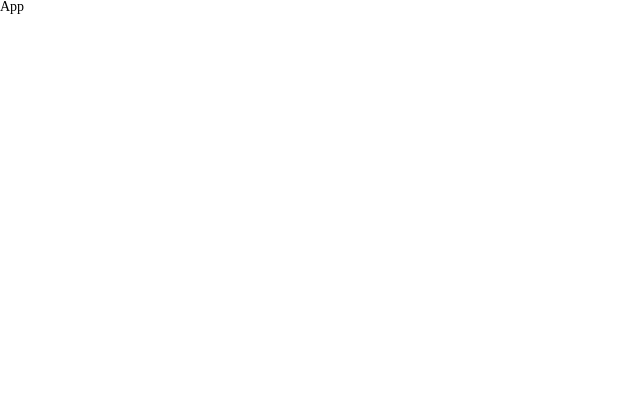
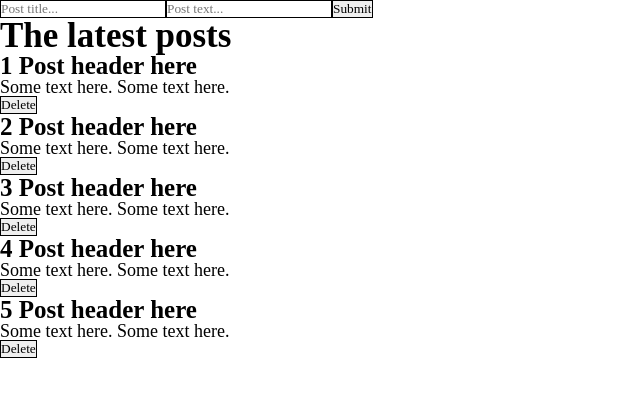
Before and after one commit to relhfox/rustle_demo, a React (Create React App) app: page / in a window 1280 px wide. Shown: the top 396 px of the page, without its empty margins (0-640 px from the left). Built offline with nearby package versions, Linux system fonts and the light colour scheme.

Commit message:
Post creation feature added

```diff
--- a/src/App.js
+++ b/src/App.js
@@ -1,10 +1,53 @@
-import React from 'react'
+import React, { useState } from 'react'
 import './styles/App.css'
+import PostsList from './components/PostsList'
+import MyButton from './components/UI/button/MyButton'
+import MyInput from './components/UI/input/MyInput'
 
 function App() {
+
+  const [posts, setPosts] = useState([
+    {id: 1, title: 'Post header here', body: 'Some text here. Some text here.'},
+    {id: 2, title: 'Post header here', body: 'Some text here. Some text here.'},
+    {id: 3, title: 'Post header here', body: 'Some text here. Some text here.'},
+    {id: 4, title: 'Post header here', body: 'Some text here. Some text here.'},
+    {id: 5, title: 'Post header here', body: 'Some text here. Some text here.'}
+  ])
+
+  const [post, setPost] = useState({title: '', body: ''})
+
+  const addPost = (e) => {
+    e.preventDefault()
+
+    setPosts([{id: Date.now(), ...post}, ...posts])
+    setPost({title: '', body: ''})
+  }
+
   return (
-    <div className="App">
-      App
+    <div className='container'>
+
+      <form>
+
+        <MyInput
+          type='text'
+          value={post.title}
+          onChange={e => setPost({...post, title: e.target.value})}
+          placeholder='Post title...'
+        />
+
+        <MyInput
+          type='text'
+          value={post.body}
+          onChange={e => setPost({...post, body: e.target.value})}
+          placeholder='Post text...'
+        />
+
+        <MyButton onClick={addPost}>Submit</MyButton>
+
+      </form>
+
+      <PostsList posts={posts}/>
+
     </div>
   );
 }
--- /dev/null
+++ b/src/components/Post.jsx
@@ -0,0 +1,24 @@
+import React from 'react'
+import MyButton from './UI/button/MyButton'
+
+const Post = ({post}) => {
+    return (
+        <div className='post'>
+
+            <div className='post__header'>
+                <h2>{post.id} {post.title}</h2>
+            </div>
+
+            <div className='post__body'>
+                {post.body}
+            </div>
+
+            <div className='post__buttons'>
+                <MyButton>Delete</MyButton>
+            </div>
+
+        </div>
+    )
+}
+
+export default Post
--- /dev/null
+++ b/src/components/PostsList.jsx
@@ -0,0 +1,16 @@
+import React from 'react'
+import Post from './Post'
+
+const PostsList = ({posts}) => {
+    return (
+        <div className='posts_list'>
+            <h1>The latest posts</h1>
+
+            {posts.map(post =>
+                <Post post={post} key={post.id}/>
+            )}
+        </div>
+    )
+}
+
+export default PostsList
--- /dev/null
+++ b/src/components/UI/button/MyButton.jsx
@@ -0,0 +1,12 @@
+import React from 'react'
+import styles from './MyButton.module.css'
+
+const MyButton = ({children, ...props}) => {
+    return (
+        <button className={styles.myBttn} {...props}>
+            {children}
+        </button>
+    )
+}
+
+export default MyButton
--- /dev/null
+++ b/src/components/UI/button/MyButton.module.css
@@ -0,0 +1,3 @@
+.myBttn {
+    border: 1px solid;
+}
--- /dev/null
+++ b/src/components/UI/input/MyInput.jsx
@@ -0,0 +1,10 @@
+import React from 'react'
+import styles from './MyInput.module.css'
+
+const MyInput = (props) => {
+    return (
+        <input className={styles.MyInpt} {...props}/>
+    )
+}
+
+export default MyInput
--- /dev/null
+++ b/src/components/UI/input/MyInput.module.css
@@ -0,0 +1,3 @@
+.MyInpt {
+    border: 1px solid;
+}
--- a/src/styles/App.css
+++ b/src/styles/App.css
@@ -13,3 +13,25 @@ a:hover{text-decoration:none;}
 ul li{list-style:none;}
 img{vertical-align:top;}
 h1,h2,h3,h4,h5,h6{font-size:inherit;font-weight:inherit;}
+
+#root {
+    display: flex;
+}
+
+h1 {
+    font-size: 35px;
+    font-weight: bold;
+}
+
+h2 {
+    font-size: 25px;
+    font-weight: bold;
+}
+
+.container {
+    max-width: 700px;
+}
+
+.post__body {
+    font-size: 18px;
+}
```
